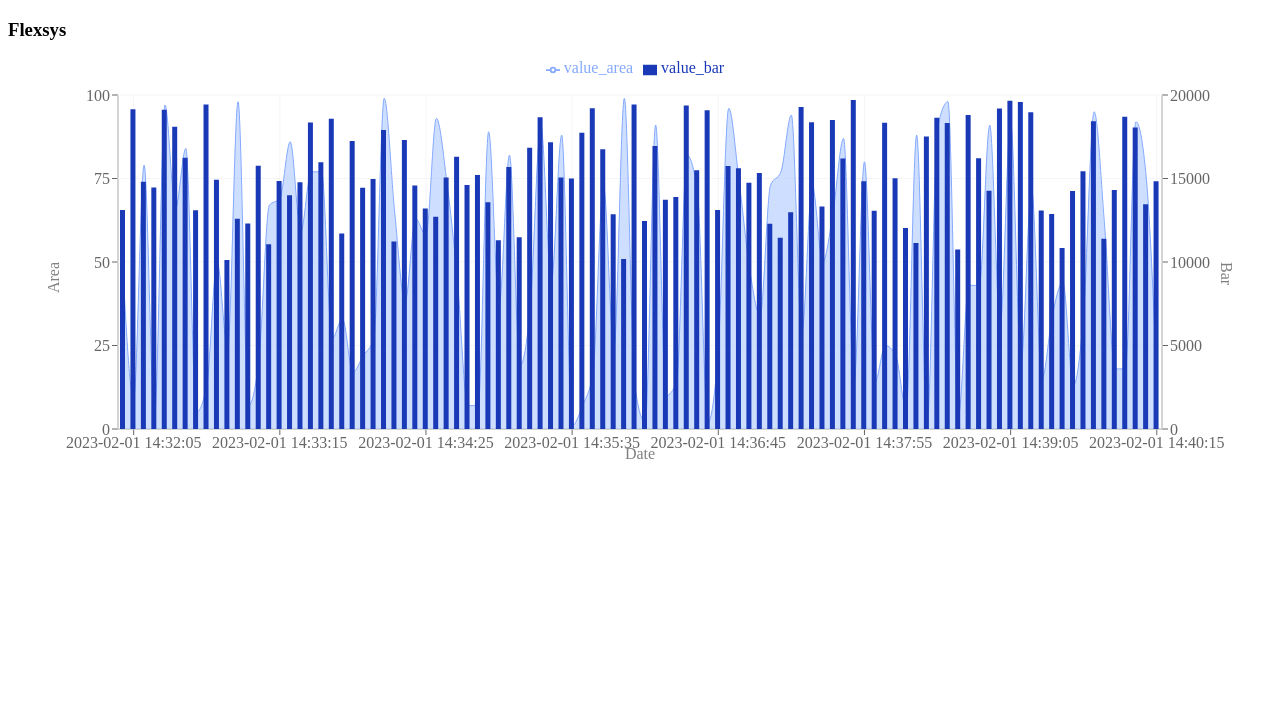
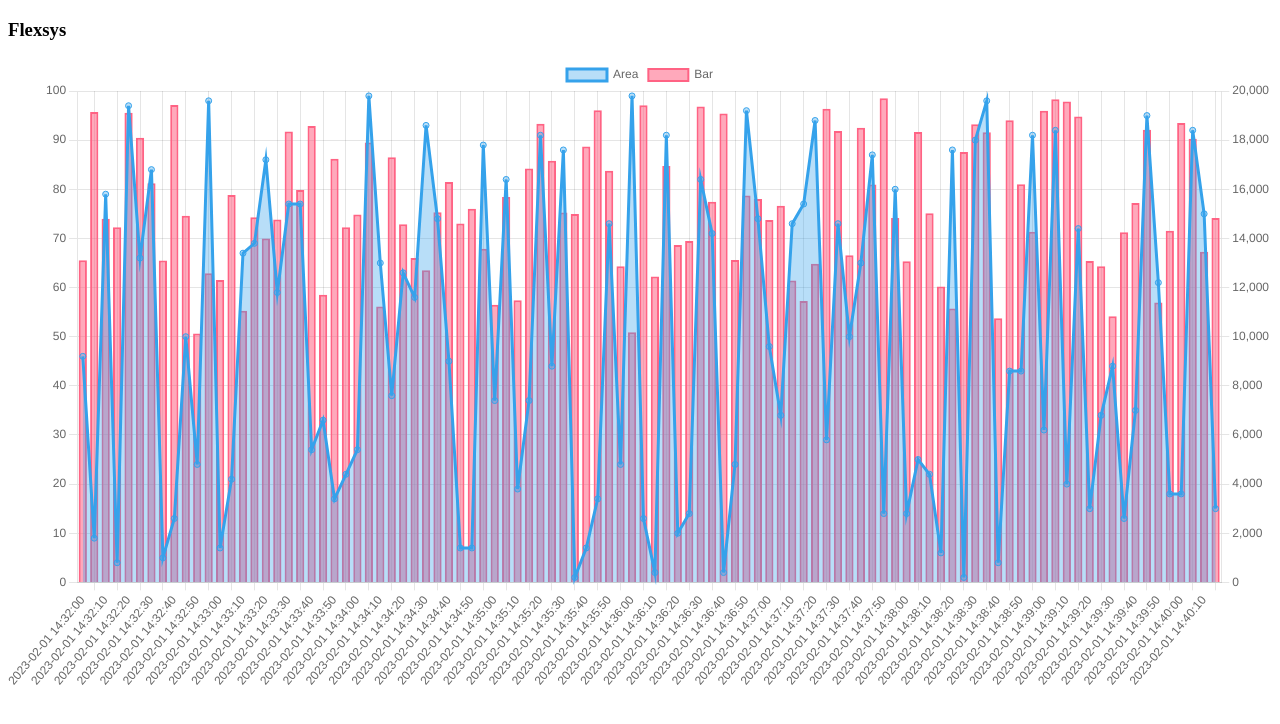
Before and after one commit to yses9296/pre-onboarding-9th-3-2, a React (Vite) app: page / in a window 1280 px wide. Shown: the top 724 px of the page. Built offline with nearby package versions, Linux system fonts and the light colour scheme.

Commit message:
refactor: ReChart 라이브러리 → Chart JS 라이브러리 교체

```diff
--- a/package.json
+++ b/package.json
@@ -9,9 +9,10 @@
     "preview": "vite preview"
   },
   "dependencies": {
+    "chart.js": "^4.2.1",
     "react": "^18.2.0",
-    "react-dom": "^18.2.0",
-    "recharts": "^2.4.3"
+    "react-chartjs-2": "^5.2.0",
+    "react-dom": "^18.2.0"
   },
   "devDependencies": {
     "@types/react": "^18.0.27",
--- a/src/App.tsx
+++ b/src/App.tsx
@@ -1,4 +1,4 @@
-import Chart from "./components/Chart";
+import Chart from "./components/TimeSeriesChart";
 import mockData from "./data/mockData.json";
 import { MockType } from "types/mockData.type";
 
--- a/src/components/Chart.tsx
+++ /dev/null
@@ -1,59 +0,0 @@
-import { memo } from "react";
-import {
-  ResponsiveContainer,
-  ComposedChart,
-  Bar,
-  XAxis,
-  YAxis,
-  CartesianGrid,
-  Tooltip,
-  Legend,
-  Area,
-  Label,
-} from "recharts";
-import { MockType } from "types/mockData.type";
-
-const Chart = ({ data }: { data: MockType[] }) => {
-  return (
-    <>
-      <ResponsiveContainer width="100%" height="50%">
-        <ComposedChart
-          width={1600}
-          height={300}
-          data={data}
-          margin={{ right: 50, left: 50 }}
-        >
-          <XAxis dataKey="date">
-            <Label value="Date" offset={0} position="insideBottom" />
-          </XAxis>
-          <YAxis yAxisId="left" orientation="right">
-            <Label value="Bar " angle={90} position="right" />
-          </YAxis>
-
-          <YAxis yAxisId="right">
-            <Label value="Area" angle={-90} position="left" />
-          </YAxis>
-
-          <Tooltip />
-          <Legend verticalAlign="top" height={36} />
-          <CartesianGrid stroke="#f5f5f5" />
-          <Area
-            yAxisId="right"
-            type="monotone"
-            dataKey="value_area"
-            fill="#ADC8FF"
-            stroke="#84A9FF"
-          />
-          <Bar
-            yAxisId="left"
-            dataKey="value_bar"
-            barSize={5}
-            fill="#1939B7"
-          ></Bar>
-        </ComposedChart>
-      </ResponsiveContainer>
-    </>
-  );
-};
-
-export default memo(Chart);
--- /dev/null
+++ b/src/components/TimeSeriesChart.tsx
@@ -0,0 +1,40 @@
+import { MockType } from "types/mockData.type";
+import {
+  Chart as ChartJS,
+  LinearScale,
+  CategoryScale,
+  BarElement,
+  PointElement,
+  LineElement,
+  Legend,
+  Tooltip,
+  Filler,
+  LineController,
+  BarController,
+} from "chart.js";
+import { Chart } from "react-chartjs-2";
+import { dataAreaSet, dataBarSet } from "../utils/chartDataSet";
+import { options } from "../utils/chartOption";
+
+ChartJS.register(
+  LinearScale,
+  CategoryScale,
+  BarElement,
+  PointElement,
+  LineElement,
+  Legend,
+  Tooltip,
+  Filler,
+  LineController,
+  BarController
+);
+
+const TimeSeriesChart = ({ data }: { data: MockType[] }) => {
+  const chartData = {
+    datasets: [dataAreaSet(data), dataBarSet(data)],
+  };
+
+  return <Chart type="bar" data={chartData} options={options} />;
+};
+
+export default TimeSeriesChart;
--- /dev/null
+++ b/src/utils/chartDataSet.ts
@@ -0,0 +1,46 @@
+import { MockType } from "./../types/mockData.type";
+
+export const X_AXIS_KEY = "x";
+export const Y_AXIS_KEY = "y";
+
+export function dataAreaSet(data: MockType[]) {
+  const value_area_Arr = data.map((val) => ({
+    [X_AXIS_KEY]: val.date,
+    [Y_AXIS_KEY]: val.value_area,
+  }));
+
+  return {
+    type: "line" as const,
+    label: "Area",
+    data: value_area_Arr,
+    parsing: {
+      xAxisKey: X_AXIS_KEY,
+      yAxisKey: Y_AXIS_KEY,
+    },
+    yAxesID: "y",
+    fill: true,
+    borderColor: "rgb(53, 162, 235)",
+    backgroundColor: "rgba(53, 162, 235, 0.35)",
+  };
+}
+
+export function dataBarSet(data: MockType[]) {
+  const value_bar_Arr = data.map((val) => ({
+    [X_AXIS_KEY]: val.date,
+    [Y_AXIS_KEY]: val.value_bar,
+  }));
+
+  return {
+    type: "bar" as const,
+    label: "Bar",
+    data: value_bar_Arr,
+    parsing: {
+      xAxisKey: X_AXIS_KEY,
+      yAxisKey: Y_AXIS_KEY,
+    },
+    yAxisID: "y1",
+    borderWidth: 2,
+    borderColor: "rgb(255, 99, 132)",
+    backgroundColor: "rgba(255, 99, 132, 0.55)",
+  };
+}
--- /dev/null
+++ b/src/utils/chartOption.ts
@@ -0,0 +1,31 @@
+export const options = {
+  responsive: true,
+  interaction: {
+    mode: "index" as const,
+    intersect: false,
+  },
+  plugins: {
+    legend: {
+      position: "top" as const,
+    },
+    title: {
+      display: true,
+      text: "Area-Bar Chart",
+    },
+  },
+  scales: {
+    y: {
+      type: "linear" as const,
+      display: true,
+      position: "left" as const,
+    },
+    y1: {
+      type: "linear" as const,
+      display: true,
+      position: "right" as const,
+      grid: {
+        drawOnChartArea: false,
+      },
+    },
+  },
+};
```
Also changed, not shown: 1 other file (tests, documents, lock files or other folders).
